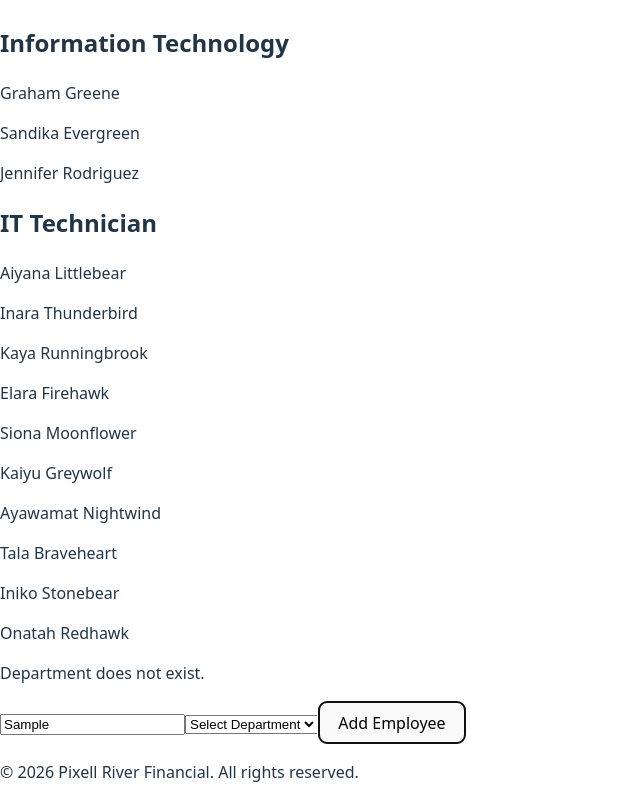
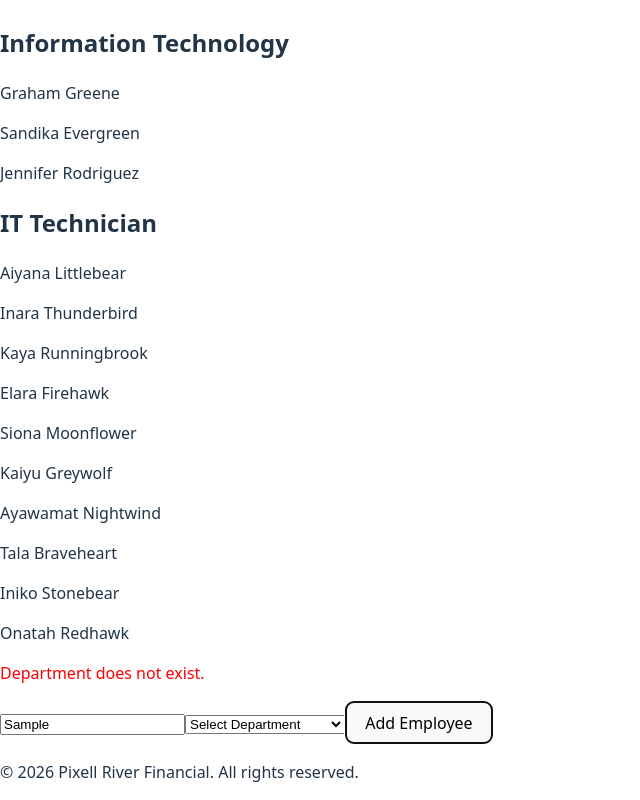
Before and after one commit to jjasleenn/pixell-river-lab1.1, a React (Vite) app in the folder pixell-river-directory/: page /employees in a window 1280 px wide. Both pictures are taken after typing "Sample" into the empty fields and a click on the button "Add Employee". Shown: the part 1662-2462 px from the top of the page, without its empty margins (0-640 px from the left). Built offline with nearby package versions, Linux system fonts and the light colour scheme.

Commit message:
Updated app.tsx, addemployeeform an demployee.tsx to fic select department dropdown fuction

```diff
--- a/pixell-river-directory/src/App.tsx
+++ b/pixell-river-directory/src/App.tsx
@@ -1,4 +1,4 @@
-import { useState } from "react";
+import { useState, useEffect } from "react";
 import { BrowserRouter, Routes, Route } from "react-router-dom";
 
 import Header from "./components/Header";
@@ -10,9 +10,15 @@ import Organization from "./pages/Organization";
 import { employeeRepo } from "./repositories/employeeRepo";
 
 function App() {
+
   const [departments, setDepartments] = useState(
     employeeRepo.getDepartments()
   );
+
+
+  useEffect(() => {
+    setDepartments(employeeRepo.getDepartments());
+  }, []);
 
   return (
     <BrowserRouter>
--- a/pixell-river-directory/src/components/AddEmployeeForm.tsx
+++ b/pixell-river-directory/src/components/AddEmployeeForm.tsx
@@ -1,15 +1,23 @@
 import { useFormInput } from "../hooks/useFormInput";
 import { employeeService } from "../services/employeeService";
 
-function EmployeeForm({ setDepartments }: any) {
+interface Department {
+  name: string;
+}
 
+interface EmployeeFormProps {
+  departments: Department[];
+  setDepartments: (departments: Department[]) => void;
+}
+
+function EmployeeForm({ departments, setDepartments }: EmployeeFormProps) {
   const firstName = useFormInput("");
   const department = useFormInput("");
 
-  const handleSubmit = (e: any) => {
+  const handleSubmit = async (e: React.FormEvent) => {
     e.preventDefault();
 
-    const result = employeeService.createEmployee(
+    const result = await employeeService.createEmployee(
       firstName.value,
       department.value
     );
@@ -19,18 +27,18 @@ function EmployeeForm({ setDepartments }: any) {
       return;
     }
 
-    setDepartments(result.data);
+    setDepartments(result.data || []);
     firstName.setValue("");
     department.setValue("");
   };
 
   return (
     <form onSubmit={handleSubmit}>
-
-      {firstName.error && <p>{firstName.error}</p>}
+      {firstName.error && <p style={{ color: "red" }}>{firstName.error}</p>}
 
       <input
         type="text"
+        placeholder="First Name"
         value={firstName.value}
         onChange={firstName.onChange}
       />
@@ -40,6 +48,11 @@ function EmployeeForm({ setDepartments }: any) {
         onChange={department.onChange}
       >
         <option value="">Select Department</option>
+        {departments.map((dept) => (
+          <option key={dept.name} value={dept.name}>
+            {dept.name}
+          </option>
+        ))}
       </select>
 
       <button type="submit">Add Employee</button>
--- a/pixell-river-directory/src/pages/Employee.tsx
+++ b/pixell-river-directory/src/pages/Employee.tsx
@@ -1,16 +1,17 @@
 import Department from "../components/Department";
-import EmployeeForm from "../components/AddEmployeeForm";
+import AddEmployeeForm from "../components/AddEmployeeForm";
 
-function Employees({ departments, addEmployee }: any) {
+function Employees({ departments, setDepartments }: any) {
+
   return (
     <>
       {departments.map((dept: any) => (
         <Department key={dept.name} department={dept} />
       ))}
 
-      <EmployeeForm
+      <AddEmployeeForm
         departments={departments}
-        onAddEmployee={addEmployee}
+        setDepartments={setDepartments}
       />
     </>
   );
```
